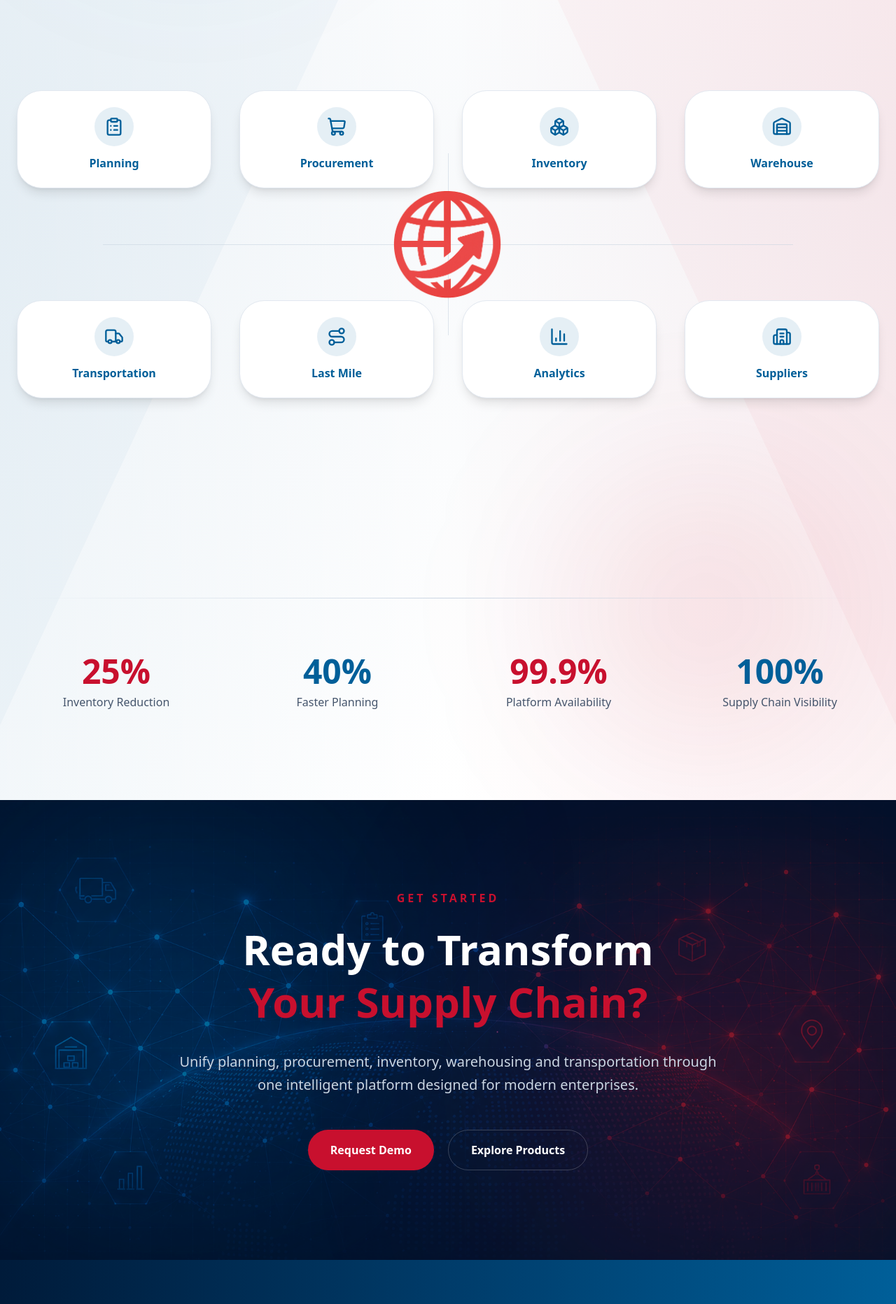
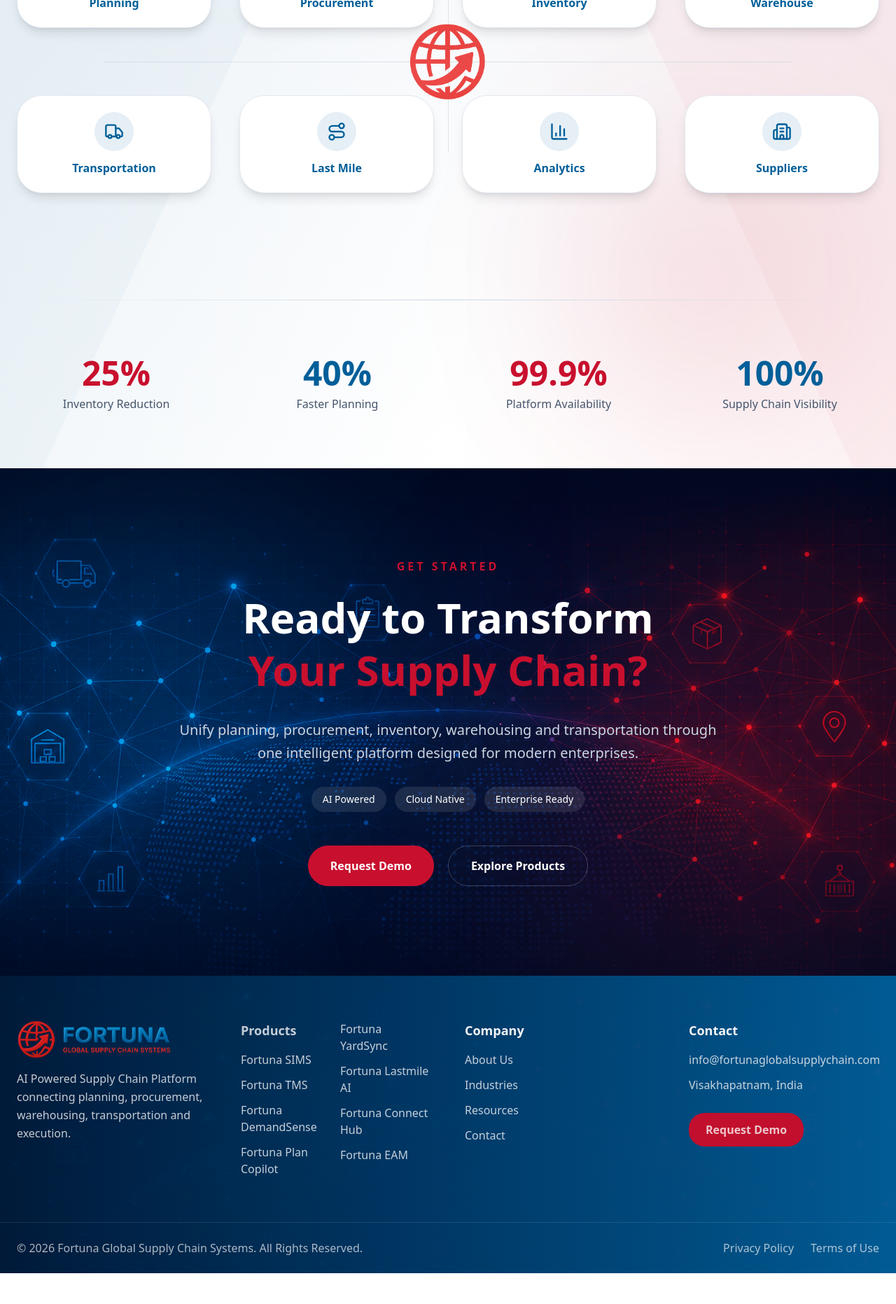
Before and after one commit to sandeepk457/Fortuna-website-2.0, a Next.js app: page / in a window 1280 px wide. Shown: the part 5597-7460 px from the top of the page at 70% size. After the commit the page ends 7416 px from the top, so only its background shows below. Built offline with nearby package versions, Linux system fonts and the light colour scheme.

Commit message:
Home page is completely finished

```diff
--- a/app/layout.tsx
+++ b/app/layout.tsx
@@ -1,6 +1,7 @@
 import type { Metadata } from "next";
 import { Inter, Space_Grotesk } from "next/font/google";
 import "./globals.css";
+import ScrollToTop from "@/components/ScrollToTop";
 
 const inter = Inter({
   subsets: ["latin"],
@@ -35,6 +36,9 @@
     >
       <body className="min-h-screen bg-background text-foreground antialiased">
         {children}
+
+          <ScrollToTop />
+
       </body>
     </html>
   );
--- /dev/null
+++ b/components/ScrollToTop.jsx
@@ -0,0 +1,55 @@
+"use client";
+
+import { ChevronUp } from "lucide-react";
+import { useEffect, useState } from "react";
+
+export default function ScrollToTop() {
+  const [visible, setVisible] = useState(false);
+
+  useEffect(() => {
+    const toggleVisibility = () => {
+      if (window.scrollY > 400) {
+        setVisible(true);
+      } else {
+        setVisible(false);
+      }
+    };
+
+    window.addEventListener("scroll", toggleVisibility);
+
+    return () =>
+      window.removeEventListener("scroll", toggleVisibility);
+  }, []);
+
+  const scrollToTop = () => {
+    window.scrollTo({
+      top: 0,
+      behavior: "smooth",
+    });
+  };
+
+  return (
+    <button
+      onClick={scrollToTop}
+      className={`
+        fixed
+        bottom-8
+        right-8
+        z-50
+        w-14
+        h-14
+        rounded-full
+        bg-[#C8102E]
+        text-white
+        shadow-xl
+        hover:scale-110
+        hover:shadow-[0_0_25px_rgba(200,16,46,0.5)]
+        transition-all
+        duration-300
+        ${visible ? "opacity-100" : "opacity-0 pointer-events-none"}
+      `}
+    >
+      <ChevronUp className="w-6 h-6 mx-auto" />
+    </button>
+  );
+}
--- a/components/layout/Footer.tsx
+++ b/components/layout/Footer.tsx
@@ -3,7 +3,17 @@
 
 export default function Footer() {
   return (
-    <footer className="bg-gradient-to-r from-[#001B3A] via-[#003C6A] to-[#005F99] text-white">
+    <footer className="relative overflow-hidden bg-gradient-to-r from-[#001B3A] via-[#003C6A] to-[#005F99] text-white">
+
+      {/* Background Pattern */}
+<div
+  className="absolute inset-0 opacity-[0.04] pointer-events-none"
+  style={{
+    backgroundImage: "url('/images/network-grid.png')",
+    backgroundSize: "cover",
+    backgroundPosition: "center",
+  }}
+/>
 
       {/* Main Footer */}
       <div className="max-w-7xl mx-auto px-6 py-16">
@@ -27,19 +37,42 @@
           </div>
 
           {/* Products */}
+
+
           <div className="grid grid-cols-2 gap-3 text-white/80">
   <div className="space-y-3">
-    <p>Fortuna SIMS</p>
-    <p>Fortuna TMS</p>
-    <p>Fortuna DemandSense</p>
-    <p>Fortuna Plan Copilot</p>
+
+  <h3 className="font-bold text-lg mb-4">
+  Products
+</h3>
+
+    <p className="hover:text-[#C8102E] cursor-pointer transition-colors duration-300">
+    Fortuna SIMS
+  </p>
+    <p className="hover:text-[#C8102E] cursor-pointer transition-colors duration-300">
+    Fortuna TMS
+  </p>
+    <p className="hover:text-[#C8102E] cursor-pointer transition-colors duration-300">
+    Fortuna DemandSense
+  </p>
+    <p className="hover:text-[#C8102E] cursor-pointer transition-colors duration-300">
+    Fortuna Plan Copilot
+  </p>
   </div>
 
   <div className="space-y-3">
-    <p>Fortuna YardSync</p>
-    <p>Fortuna Lastmile AI</p>
-    <p>Fortuna Connect Hub</p>
-    <p>Fortuna EAM</p>
+    <p className="hover:text-[#C8102E] cursor-pointer transition-colors duration-300">
+    Fortuna YardSync
+  </p>
+    <p className="hover:text-[#C8102E] cursor-pointer transition-colors duration-300">
+    Fortuna Lastmile AI
+  </p>
+    <p className="hover:text-[#C8102E] cursor-pointer transition-colors duration-300">
+    Fortuna Connect Hub
+  </p>
+    <p className="hover:text-[#C8102E] cursor-pointer transition-colors duration-300">
+    Fortuna EAM
+  </p>
   </div>
 </div>
 
@@ -50,10 +83,43 @@
   </h3>
 
   <ul className="space-y-3 text-white/80">
-              <li><Link href="#">About Us</Link></li>
-              <li><Link href="#">Industries</Link></li>
-              <li><Link href="#">Resources</Link></li>
-              <li><Link href="#">Contact</Link></li>
+
+    <li>
+      <Link
+        href="/about"
+        className="hover:text-[#C8102E] transition-colors duration-300"
+      >
+        About Us
+      </Link>
+    </li>
+
+    <li>
+      <Link
+        href="/industries"
+        className="hover:text-[#C8102E] transition-colors duration-300"
+      >
+        Industries
+      </Link>
+    </li>
+
+    <li>
+      <Link
+        href="/resources"
+        className="hover:text-[#C8102E] transition-colors duration-300"
+      >
+        Resources
+      </Link>
+    </li>
+
+    <li>
+      <Link
+        href="/contact"
+        className="hover:text-[#C8102E] transition-colors duration-300"
+      >
+        Contact
+      </Link>
+    </li>
+
   </ul>
 </div>
 
@@ -78,8 +144,16 @@
 
       {/* Bottom Bar */}
       <div className="border-t border-white/10">
-        <div className="max-w-7xl mx-auto px-6 py-6 text-center text-white/70">
-          © 2026 Fortuna Global Supply Chain Systems. All Rights Reserved.
+        <div className="max-w-7xl mx-auto px-6 py-6 flex flex-col md:flex-row justify-between items-center text-white/70">
+          <p>
+  © 2026 Fortuna Global Supply Chain Systems.
+  All Rights Reserved.
+</p>
+
+<div className="flex gap-6 mt-3 md:mt-0">
+  <Link href="#">Privacy Policy</Link>
+  <Link href="#">Terms of Use</Link>
+</div>
         </div>
       </div>
 
--- a/sections/home/CTASection.tsx
+++ b/sections/home/CTASection.tsx
@@ -10,9 +10,12 @@
     backgroundSize: "cover",
     backgroundPosition: "center",
     backgroundRepeat: "no-repeat",
-    opacity: 0.5,
+    opacity: 5.0,
   }}
 />
+
+
+
 
 
       {/* Blue Glow */}
@@ -42,6 +45,24 @@
           modern enterprises.
         </p>
 
+      <div className="mt-8 flex justify-center flex-wrap gap-3">
+
+  <span className="px-4 py-2 rounded-full bg-white/10 text-white text-sm">
+    AI Powered
+  </span>
+
+  <span className="px-4 py-2 rounded-full bg-white/10 text-white text-sm">
+    Cloud Native
+  </span>
+
+  <span className="px-4 py-2 rounded-full bg-white/10 text-white text-sm">
+    Enterprise Ready
+  </span>
+
+</div>
+
+
+
         <div className="mt-12 flex flex-col md:flex-row justify-center gap-5">
 
           <button
@@ -55,6 +76,8 @@
               hover:shadow-2xl
               transition-all
               duration-300
+              hover:bg-[#E21B3C]
+              hover:shadow-[0_0_30px_rgba(200,16,46,0.5)]
             "
           >
             Request Demo
@@ -70,6 +93,8 @@
               hover:bg-white/10
               transition-all
               duration-300
+              hover:border-[#C8102E]
+              hover:text-[#C8102E]
             "
           >
             Explore Products
--- a/sections/home/ConnectedSupplyChainSection.tsx
+++ b/sections/home/ConnectedSupplyChainSection.tsx
@@ -22,7 +22,7 @@
 ];
 
   return (
-    <section className="relative py-32 overflow-hidden bg-gradient-to-b from-white via-slate-50 to-white">
+    <section className="relative py-20 overflow-hidden bg-gradient-to-b from-white via-slate-50 to-white">
 
      {/* Enterprise Background Pattern */}
 <div className="absolute inset-0 overflow-hidden pointer-events-none">
@@ -44,7 +44,7 @@
       <div className="max-w-7xl mx-auto px-6 relative z-10">
 
         {/* Header */}
-        <div className="text-center mb-32">
+        <div className="text-center mb-20">
 
           <span className="text-[#C8102E] uppercase tracking-[4px] font-semibold">
             CONNECTED SUPPLY CHAIN
@@ -69,7 +69,7 @@
         </div>
 
        {/* Control Tower Layout */}
-<div className="relative flex flex-col items-center justify-center min-h-[850px]">
+<div className="relative flex flex-col items-center justify-center min-h-[520px]">
 
   {/* Horizontal Connector */}
   <div className="absolute w-[80%] h-px bg-slate-300/60 z-0" />
@@ -83,7 +83,7 @@
     <img
       src="/images/logos/favicon.png"
       alt="Fortuna"
-      className="w-40 h-40 mx-auto object-contain"
+      className="w-28 h-28 mx-auto object-contain"
     />
 
     {/* <h3 className="mt-4 text-5xl font-extrabold text-[#005F99]">
@@ -113,7 +113,7 @@
   </div>
 
   {/* Nodes Layout */}
-<div className="w-full max-w-7xl flex flex-col gap-40">
+<div className="w-full max-w-7xl flex flex-col gap-24">
 
   {/* Top Row */}
   <div className="grid grid-cols-4 gap-10">
```
Lines whose indentation alone changed are shown as unchanged.
